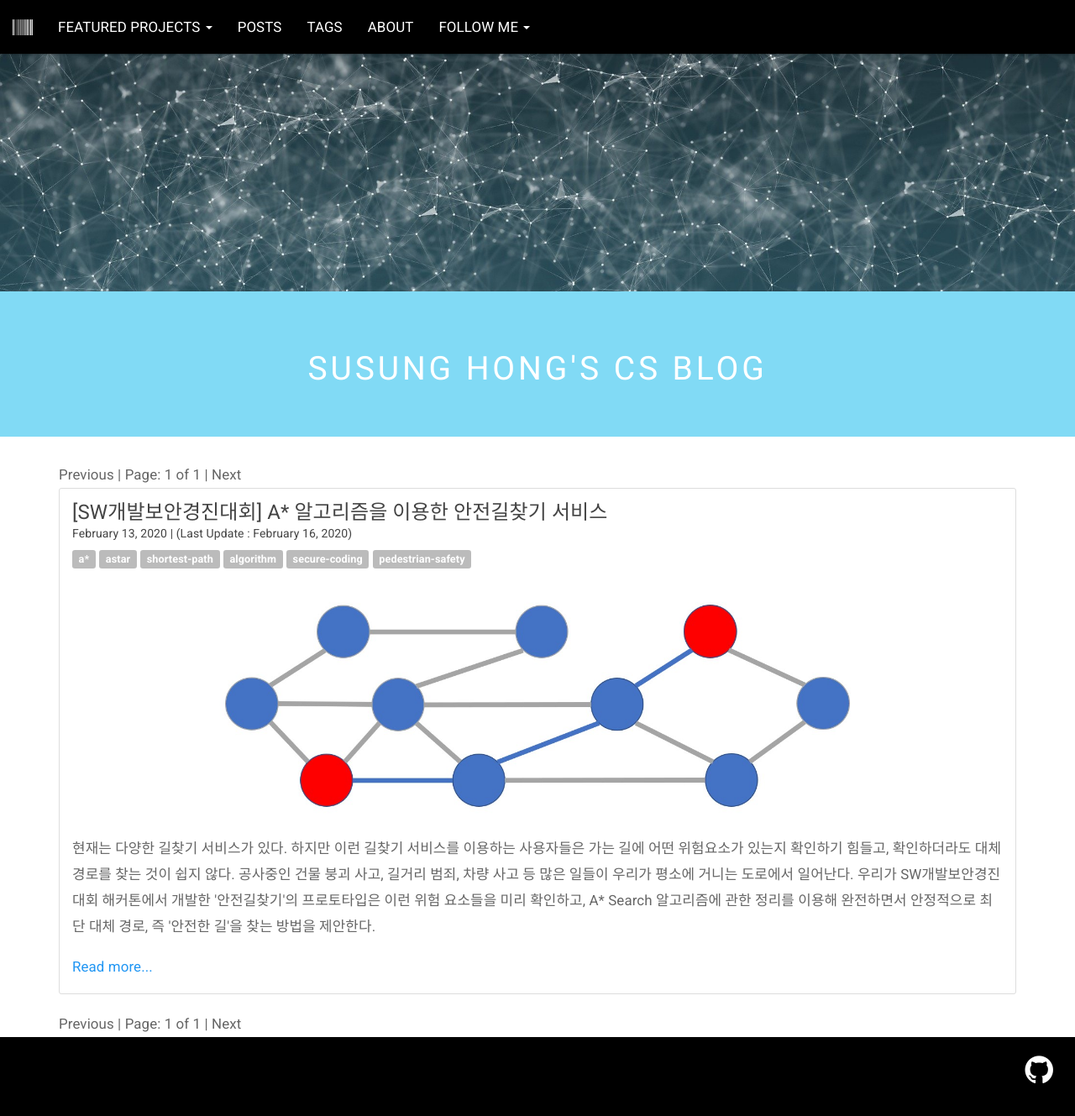
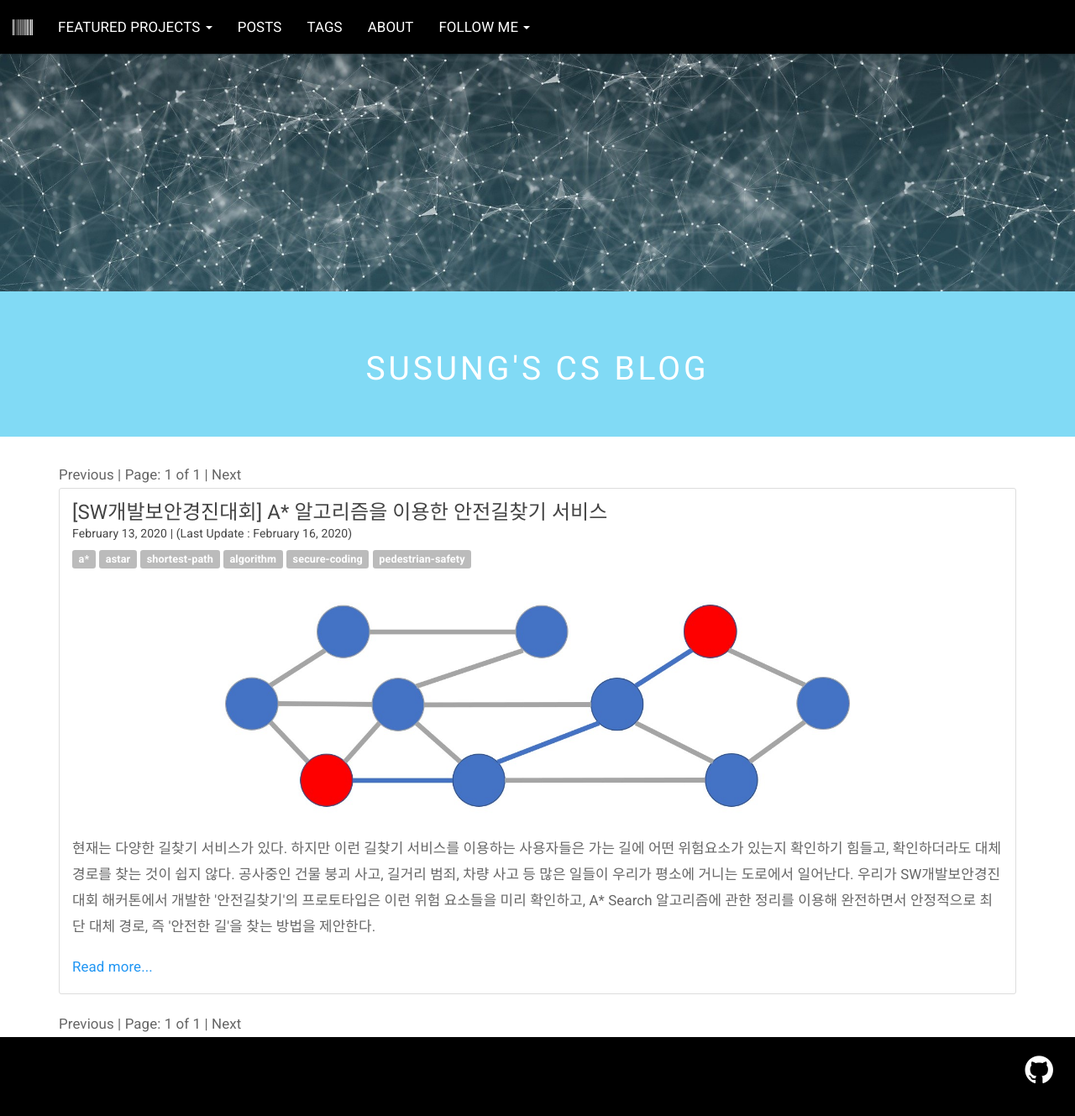
Before and after one commit to PnDong/pndong.github.io, a Jekyll site: the page built from index.html, in a window 1280 px wide and 1339 px high. Shown: the top 1329 px of the window at 84% size. Built offline with Jekyll 4.4.1, drawn with Linux system fonts in a browser that asks for light colours; the list of posts is cut into pages by our own code; comment, search, counter and statistics services are not loaded.

Commit message:
Change blog title

```diff
--- a/_config.yml
+++ b/_config.yml
@@ -13,8 +13,8 @@
 # you will see them accessed via {{ site.title }}, {{ site.email }}, and so on.
 # You can create any custom variable you would like, and they will be accessible
 # in the templates via {{ site.myvariable }}.
-title: Susung Hong's CS Blog
-name: Susung Hong's CS Blog
+title: Susung's CS Blog
+name: Susung's CS Blog
 description:
   This is a blog of someone passionate about Computer Science who wants to share some of the things he knows
   about Software Engineering, Artificial Intelligence, Machine Learning and Graph Theory
--- a/index.html
+++ b/index.html
@@ -1,6 +1,6 @@
 ---
 layout: default
-title: Susung Hong's CS Blog
+title: Susung's CS Blog
 description: Sharing about Application Development, Integration, Cloud, Big Data and Digital Transformation
 comments: true
 ---
```
